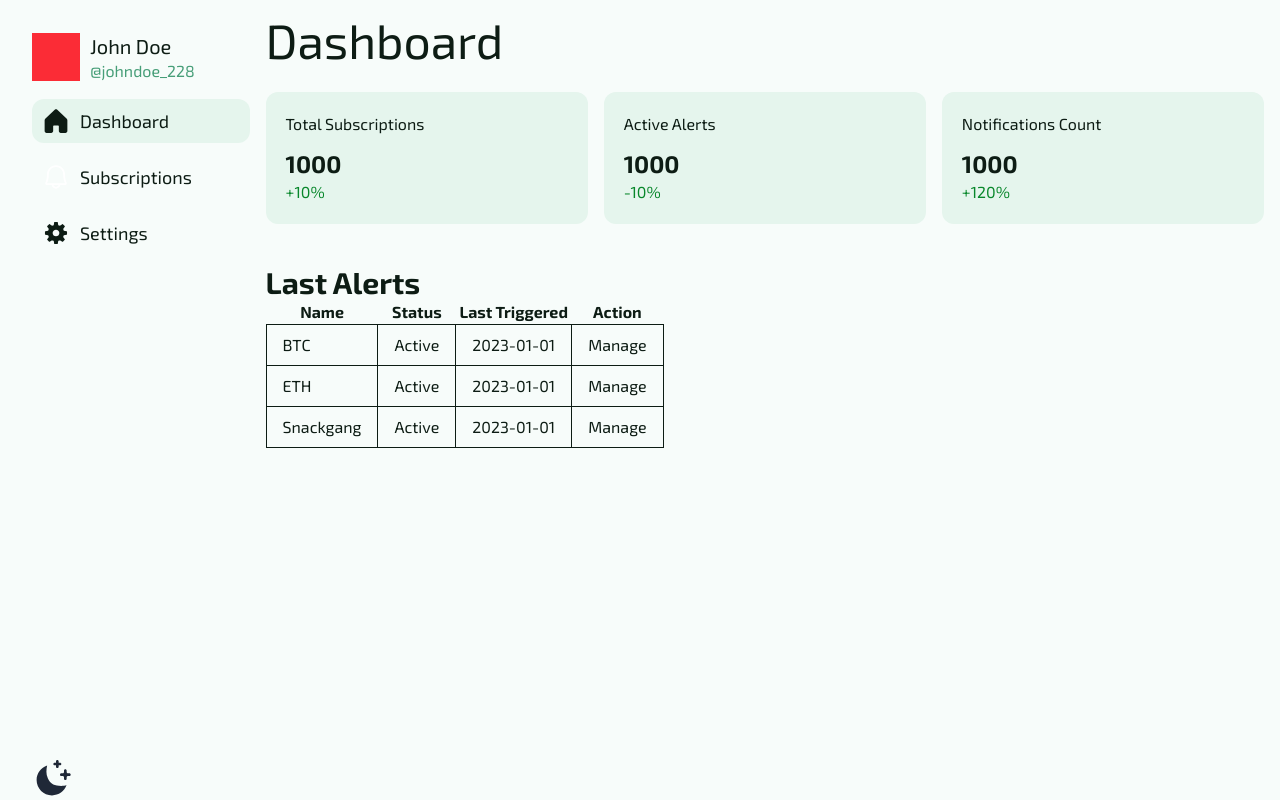
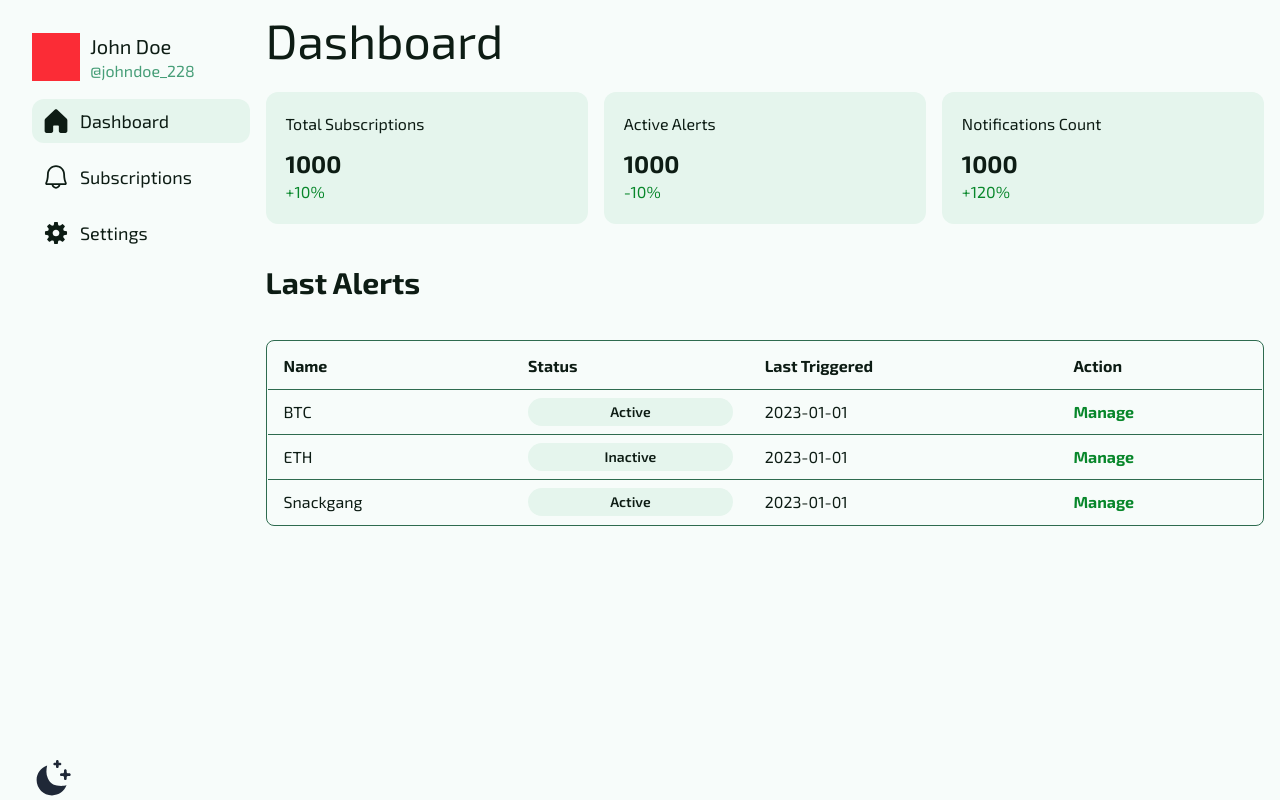
Before and after one commit to stariygoose/chain-stalker-public, a React (Vite) app in the folder client/: page /dashboard in a window 1280 px wide. Built offline with nearby package versions, Linux system fonts and the light colour scheme.

Commit message:
dashboard last alerts table skin

```diff
--- a/client/src/app/styles/index.css
+++ b/client/src/app/styles/index.css
@@ -5,6 +5,7 @@
 @theme {
   --bg-main: #f7fcfa;
   --bg-second: #e5f5ed;
+  --bg-table: #f7fcfa;
   --text-green-light: #08872b;
   --text-red: #e82908;
   --text-primary: #0d1c14;
@@ -16,6 +17,7 @@
   [data-theme="dark"] {
     --bg-main: #0f241c;
     --bg-second: #214a38;
+    --bg-table: #173629;
     --text-green-light: #0ad945;
     --text-red: #fa5438;
     --text-primary: #ffffff;
@@ -49,6 +51,9 @@
   .bg-secondary {
     background-color: var(--bg-second);
   }
+  .bg-table {
+    background-color: var(--bg-table);
+  }
   .text-primary {
     color: var(--text-primary);
   }
--- a/client/src/features/navigation/index.ts
+++ b/client/src/features/navigation/index.ts
@@ -1 +1 @@
-export { SidebarNavigation } from "./ui/navigation.tsx";
+export { SidebarNavigation } from "./ui/navigation";
--- a/client/src/pages/dashboard/ui/dashboardTable.tsx
+++ b/client/src/pages/dashboard/ui/dashboardTable.tsx
@@ -4,7 +4,6 @@ import {
   getCoreRowModel,
   useReactTable,
 } from "@tanstack/react-table";
-import type { FC } from "react";
 
 const columnHelper = createColumnHelper<Target>();
 type Target = {
@@ -21,7 +20,15 @@ const columns = [
   }),
   columnHelper.accessor("status", {
     header: () => "Status",
-    cell: (info) => info.getValue(),
+    cell: (info) => {
+      return (
+        <span
+          className={`block px-3 py-1 rounded-full font-semibold text-center text-sm bg-secondary`}
+        >
+          {info.getValue()}
+        </span>
+      );
+    },
   }),
   columnHelper.accessor("lastTriggered", {
     header: () => "Last Triggered",
@@ -29,7 +36,11 @@ const columns = [
   }),
   columnHelper.accessor("actions", {
     header: () => "Action",
-    cell: (info) => info.getValue(),
+    cell: () => (
+      <button className="text-green-light font-bold hover:underline cursor-pointer">
+        Manage
+      </button>
+    ),
   }),
 ];
 
@@ -42,7 +53,7 @@ const data: Target[] = [
   },
   {
     name: "ETH",
-    status: "Active",
+    status: "Inactive",
     lastTriggered: "2023-01-01",
     actions: "Manage",
   },
@@ -64,12 +75,13 @@ export const DashboardTable = () => {
   return (
     <div className="w-full mt-10">
       <h2 className="font-bold text-3xl">Last Alerts</h2>
-      <table>
-        <thead>
+      <div className="border rounded-lg mt-10 border-color">
+        <table className="w-full border-collapse border overflow-hidden rounded-lg">
+          <thead className="bg-table h-12">
             {table.getHeaderGroups().map((headerGroup) => (
               <tr key={headerGroup.id}>
                 {headerGroup.headers.map((header) => (
-                <th key={header.id}>
+                  <th key={header.id} className="text-left px-4 py-2">
                     {flexRender(
                       header.column.columnDef.header,
                       header.getContext(),
@@ -83,7 +95,7 @@ export const DashboardTable = () => {
             {table.getRowModel().rows.map((row) => (
               <tr key={row.id}>
                 {row.getVisibleCells().map((cell) => (
-                <td key={cell.id} className="border px-4 py-2">
+                  <td key={cell.id} className="border-t border-color px-4 py-2">
                     {flexRender(cell.column.columnDef.cell, cell.getContext())}
                   </td>
                 ))}
@@ -92,5 +104,6 @@ export const DashboardTable = () => {
           </tbody>
         </table>
       </div>
+    </div>
   );
 };
```
Also changed, not shown: client/src/features/navigation/assets/subscriptions.svg. Lines whose indentation alone changed are shown as unchanged.
